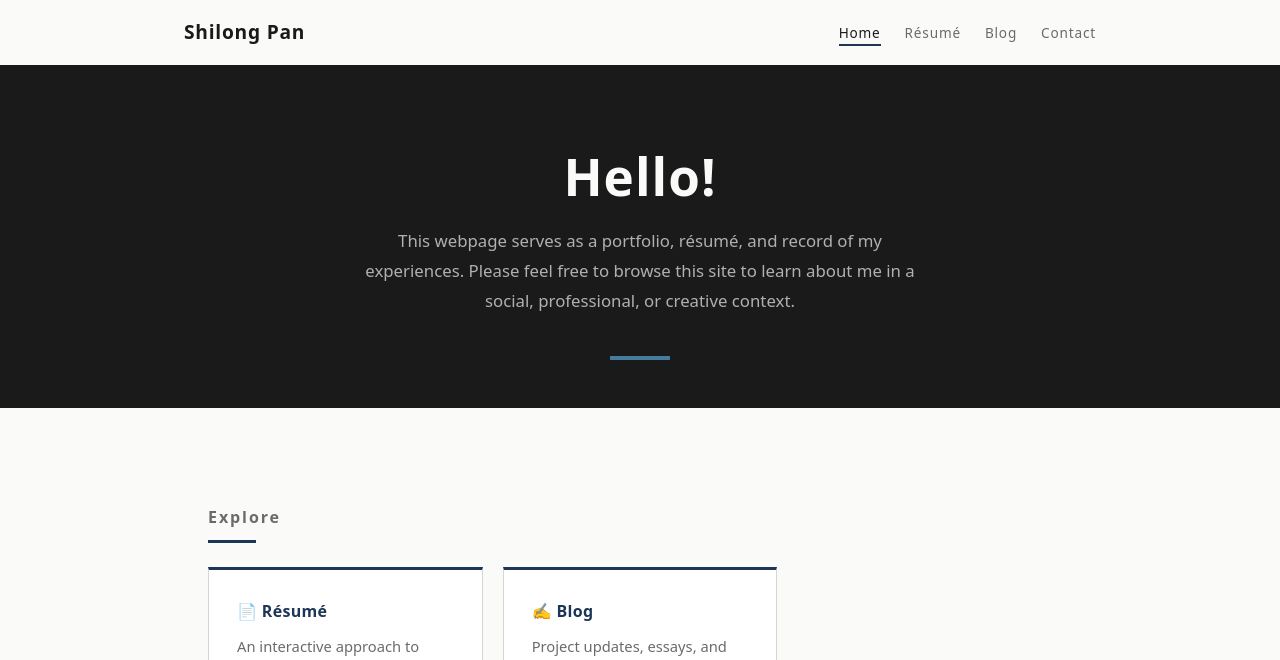
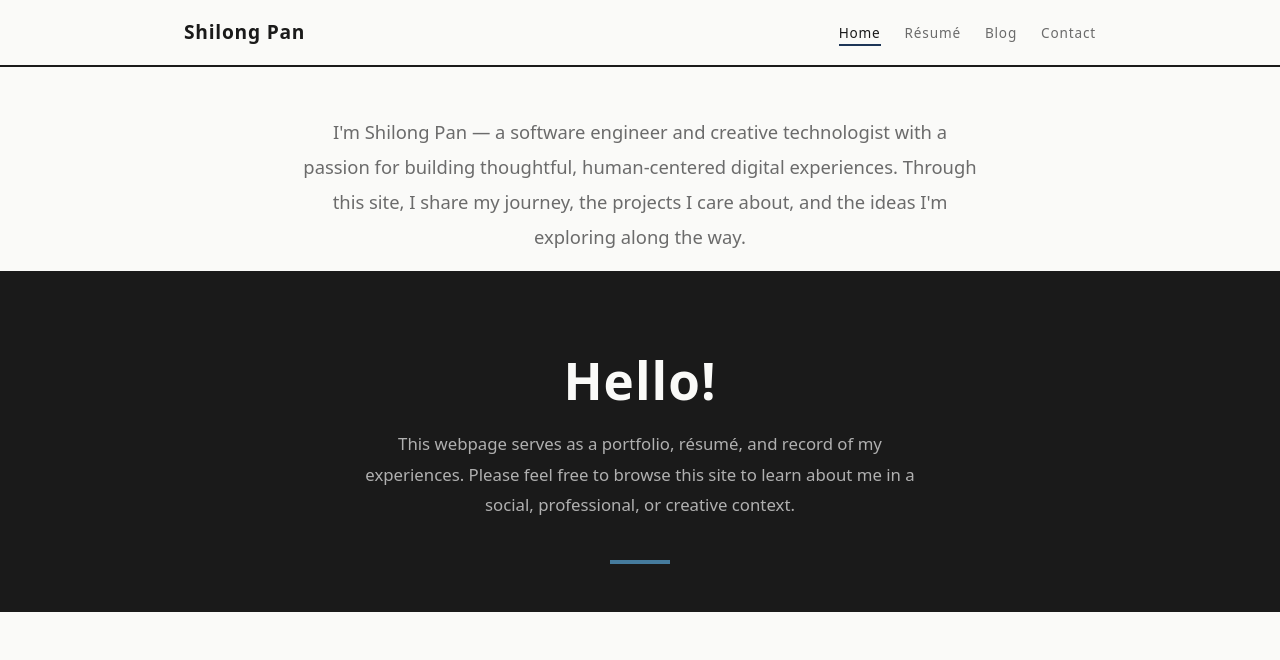
Before and after one commit to ShilongPan/ShilongPan.github.io, a Jekyll site: the page index.html, which Jekyll copies as it is, in a window 1280 px wide and 1400 px high. Shown: the top 660 px of the window. Built offline with Jekyll 4.4.1, drawn with Linux system fonts in a browser that asks for light colours; grey boxes are pictures that could not be loaded.

Commit message:
update inedx

```diff
--- a/index.html
+++ b/index.html
@@ -22,6 +22,15 @@
   </div>
 </nav>
 
+<!-- Intro Section -->
+<section class="intro-section">
+  <div class="intro-inner">
+    <p class="intro-text">
+      I'm Shilong Pan — a software engineer and creative technologist with a passion for building thoughtful, human-centered digital experiences. Through this site, I share my journey, the projects I care about, and the ideas I'm exploring along the way.
+    </p>
+  </div>
+</section>
+
 <!-- Hero Section -->
 <section class="hero">
   <div class="hero-inner">
@@ -35,22 +44,23 @@
 <main>
   <!-- Explore Section -->
   <section class="explore-section">
-    <h2>Explore</h2>
-  <div class="card-grid">
-
-    <a href="resume.html" class="card">
+    <a href="resume.html" class="explore-banner">
+      <div class="explore-banner-bg" style="background-image: url('https://images.unsplash.com/photo-1507003211169-0a1dd7228f2d?w=1600&q=80');"></div>
+      <div class="explore-banner-content">
         <h3>📄 Résumé</h3>
         <p>An interactive approach to learning about my careers.</p>
         <span class="tag">View Résumé →</span>
+      </div>
     </a>
 
-    <a href="blog.html" class="card">
+    <a href="blog.html" class="explore-banner">
+      <div class="explore-banner-bg" style="background-image: url('https://images.unsplash.com/photo-1455390582262-044cdead577b?w=1600&q=80');"></div>
+      <div class="explore-banner-content">
         <h3>✍️ Blog</h3>
         <p>Project updates, essays, and anything else that pops into my mind.</p>
         <span class="tag">Read Posts →</span>
+      </div>
     </a>
-
-  </div>
   </section>
 </main>
 
--- a/style.css
+++ b/style.css
@@ -134,6 +134,27 @@ h2::after {
 
 p { color: var(--muted); margin-bottom: 1rem; }
 
+/* ── Intro Section ── */
+.intro-section {
+  max-width: var(--max-width);
+  width: 100%;
+  margin: 0 auto;
+  padding: 3rem 1.5rem 0;
+}
+
+.intro-inner {
+  max-width: 680px;
+  margin: 0 auto;
+}
+
+.intro-text {
+  font-size: 1.15rem;
+  color: var(--muted);
+  text-align: center;
+  line-height: 1.9;
+  font-weight: 300;
+}
+
 /* ── Hero Section ── */
 /* Replace the background color with a background-image when ready: */
 /*   background-image: url('images/hero-bg.jpg'); */
@@ -182,66 +203,95 @@ p { color: var(--muted); margin-bottom: 1rem; }
 
 /* ── Explore Section ── */
 .explore-section {
-  max-width: var(--max-width);
   width: 100%;
   margin: 0 auto;
-  padding: 0 1.5rem;
+  display: flex;
+  flex-direction: column;
+  gap: 0;
 }
 
-/* ── Card Grid ── */
-.card-grid {
-  display: grid;
-  grid-template-columns: repeat(auto-fill, minmax(260px, 1fr));
-  gap: 1.25rem;
-  margin-top: 1.5rem;
+/* ── Explore Banners ── */
+.explore-banner {
+  display: block;
+  width: 100%;
+  position: relative;
+  overflow: hidden;
+  text-decoration: none;
+  color: inherit;
+  min-height: 320px;
 }
 
-.card {
-  background: var(--surface);
-  border: 1px solid var(--border);
-  border-top: 3px solid var(--accent);
-  padding: 1.75rem;
-  transition: transform .2s ease, box-shadow .2s ease, border-color .2s ease;
+.explore-banner-bg {
+  position: absolute;
+  inset: 0;
+  background-size: cover;
+  background-position: center;
+  background-repeat: no-repeat;
+  transition: transform .6s ease;
+  z-index: 0;
+}
+
+.explore-banner:hover .explore-banner-bg {
+  transform: scale(1.05);
+}
+
+.explore-banner::before {
+  content: '';
+  position: absolute;
+  inset: 0;
+  background: linear-gradient(135deg, rgba(29, 53, 87, 0.75), rgba(26, 26, 26, 0.65));
+  z-index: 1;
+  transition: opacity .3s ease;
+}
+
+.explore-banner:hover::before {
+  background: linear-gradient(135deg, rgba(29, 53, 87, 0.6), rgba(26, 26, 26, 0.55));
+}
+
+.explore-banner-content {
   position: relative;
+  z-index: 2;
+  max-width: var(--max-width);
+  margin: 0 auto;
+  padding: 4rem 1.5rem;
+  color: #FAFAF8;
   display: flex;
   flex-direction: column;
+  gap: .75rem;
 }
 
-.card:hover {
-  transform: translateY(-4px);
-  box-shadow: 0 8px 24px rgba(0, 0, 0, 0.06);
-  border-color: var(--border-hl);
+.explore-banner-content h3 {
+  font-size: 1.5rem;
+  font-weight: 700;
+  letter-spacing: .02em;
+  color: #FAFAF8;
 }
 
-.card h3 {
-  font-size: 1rem;
-  font-weight: 600;
-  margin-bottom: .5rem;
-  letter-spacing: .02em;
-}
-
-.card p {
-  font-size: .92rem;
+.explore-banner-content p {
+  font-size: 1.05rem;
+  color: #D0D0D0;
   margin-bottom: 0;
   font-weight: 300;
   line-height: 1.7;
 }
 
-.card .tag {
+.explore-banner-content .tag {
   display: inline-block;
-  margin-top: auto;
-  font-size: .75rem;
+  font-size: .8rem;
   font-weight: 600;
   letter-spacing: .06em;
-  color: var(--accent);
-  padding: .35rem .8rem;
-  border: 1px solid var(--accent);
-  transition: background .2s, color .2s;
+  color: var(--accent-lt);
+  padding: .4rem 1rem;
+  border: 1px solid var(--accent-lt);
+  transition: background .2s, color .2s, border-color .2s;
+  align-self: flex-start;
+  margin-top: .5rem;
 }
 
-.card:hover .tag {
-  background: var(--accent);
-  color: #fff;
+.explore-banner:hover .explore-banner-content .tag {
+  background: var(--accent-lt);
+  color: #1A1A1A;
+  border-color: var(--accent-lt);
 }
 
 /* ── Timeline (experiences / resume) ── */
```
Lines whose indentation alone changed are shown as unchanged.
